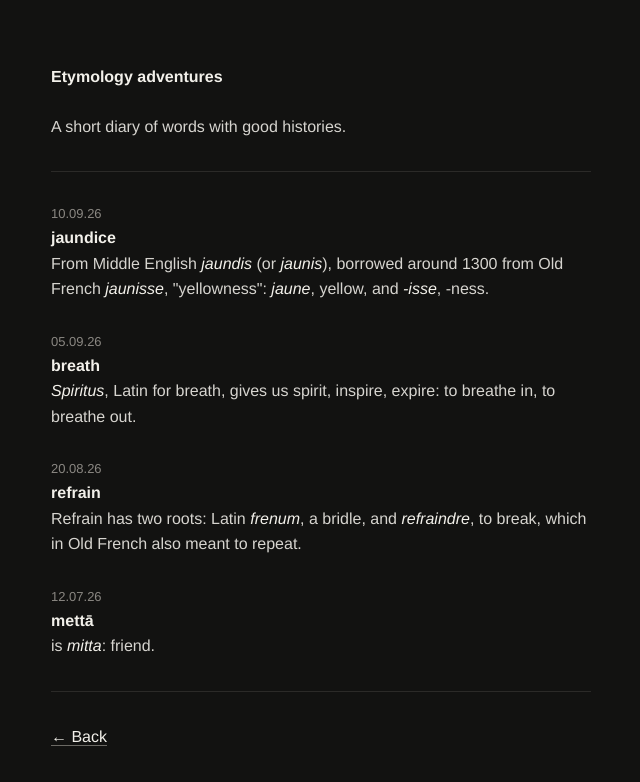
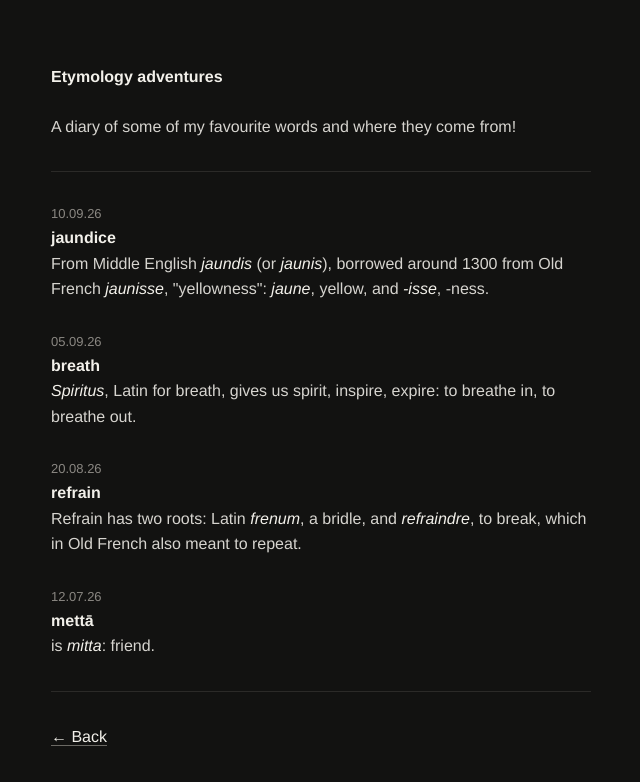
Before and after one commit to mayamth/mayamth.github.io, a plain HTML site: page words.html in a window 1280 px wide. Shown: the whole page, without its empty margins (319-959 px from the left). Drawn offline with Linux system fonts and the light colour scheme.

Commit message:
Update words.html

```diff
--- a/words.html
+++ b/words.html
@@ -44,7 +44,7 @@
 <main>
   <h1>Etymology adventures</h1>
 
-  <p>A short diary of words with good histories.</p>
+  <p>A diary of some of my favourite words and where they come from! </p>
 
   <hr>
 
```
